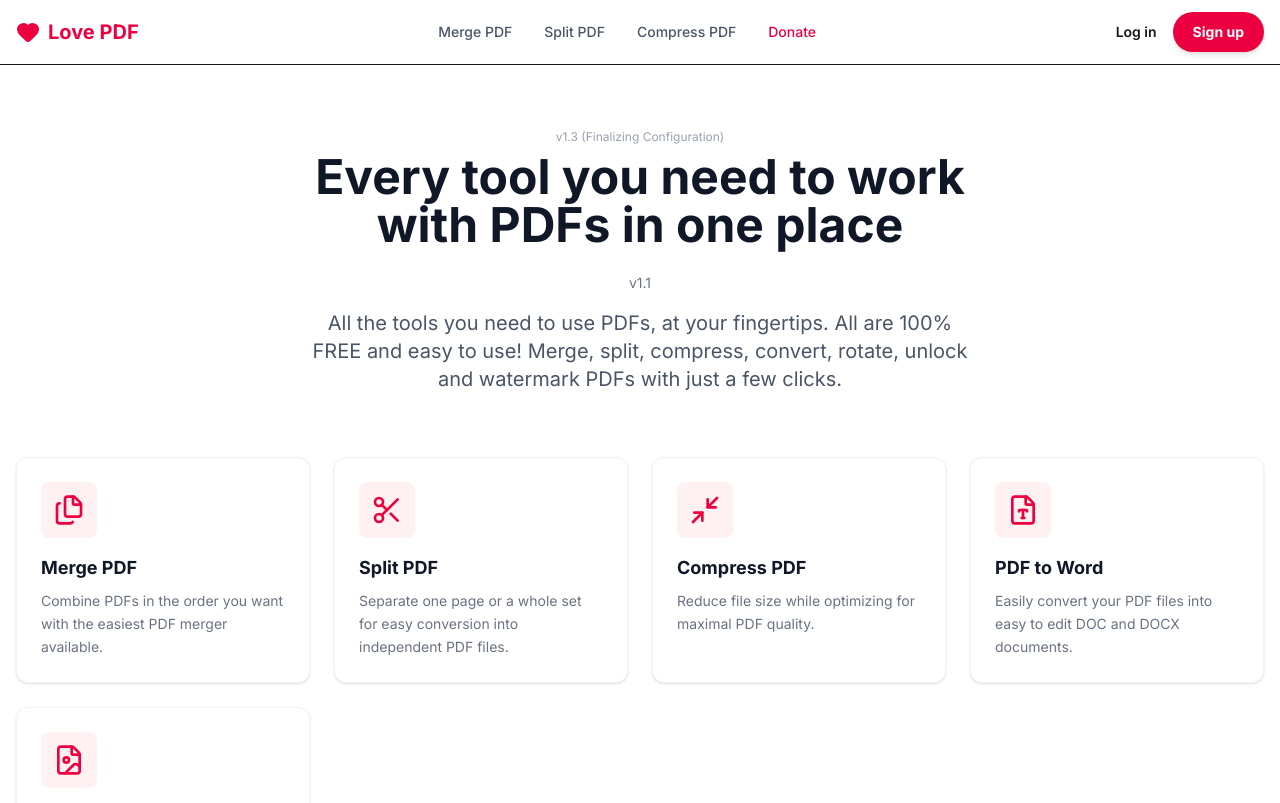
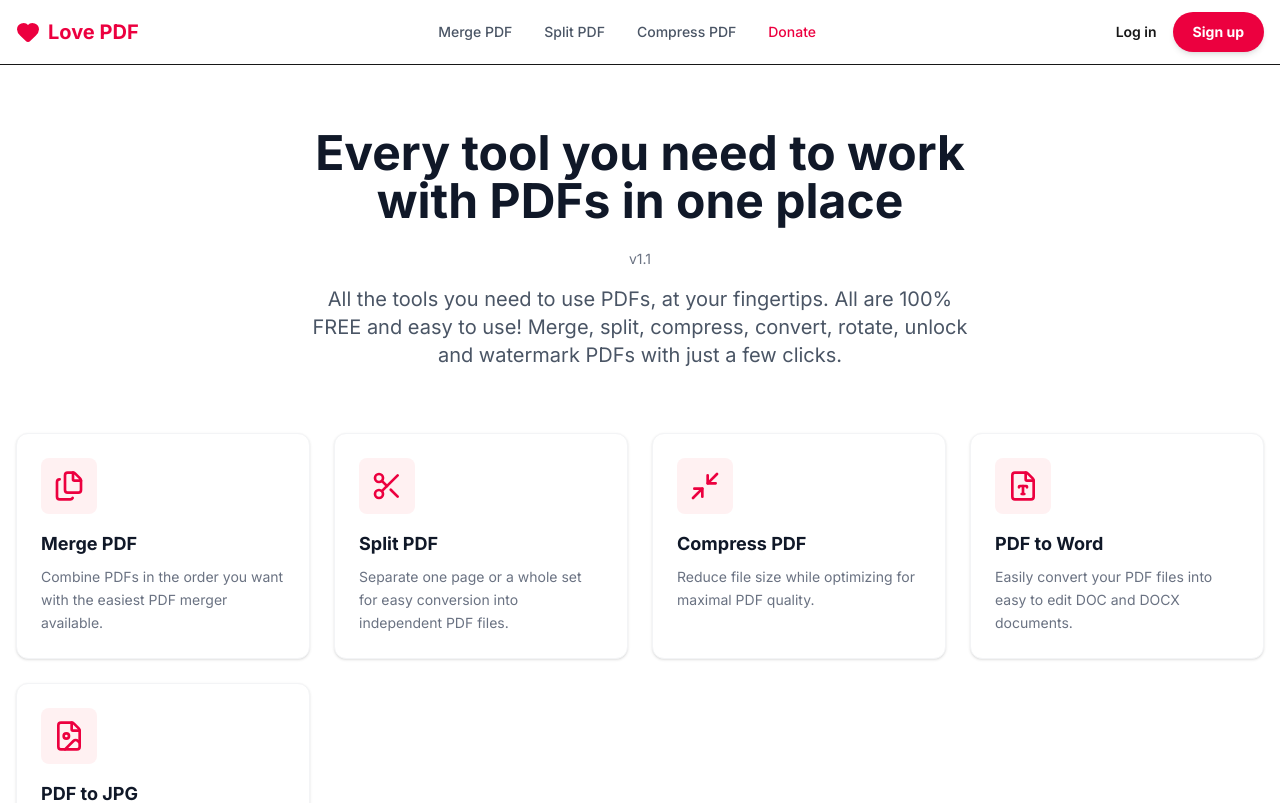
Before and after one commit to madhankumarp1/lovepdf, a Next.js app: page / in a window 1280 px wide. Shown: the top 803 px of the page. Built offline with nearby package versions, Linux system fonts and the light colour scheme.

Commit message:
Cleanup: Remove debug version marker

```diff
--- a/app/page.tsx
+++ b/app/page.tsx
@@ -57,7 +57,6 @@
         }}
       />
       <div className="text-center max-w-2xl mx-auto mb-16">
-        <p className="text-xs font-mono text-gray-400 mb-2">v1.3 (Finalizing Configuration)</p>
         <h1 className="text-4xl md:text-5xl font-bold text-gray-900 mb-6">
           Every tool you need to work with PDFs in one place
         </h1>
```
